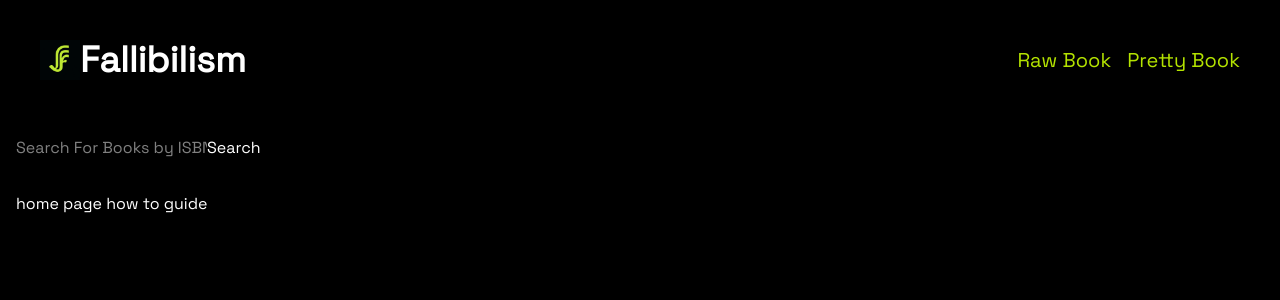
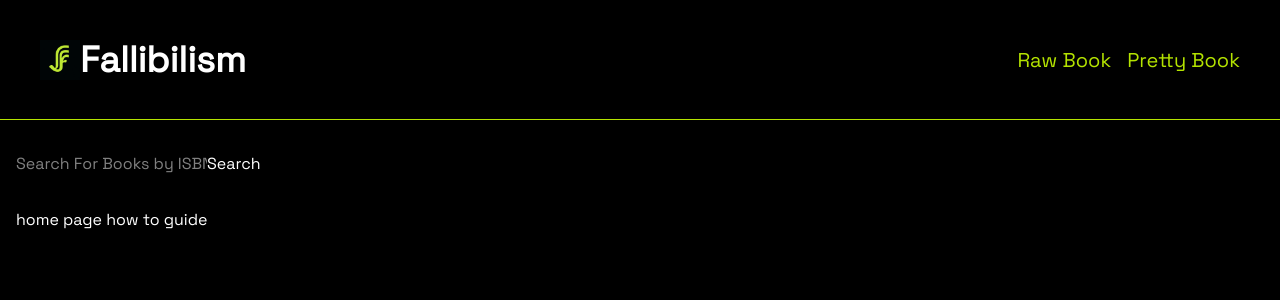
Before and after one commit to Lsmith2895/logans-library, a React (Vite) app: page /raw in a window 1280 px wide. Shown: the top 300 px of the page. Built offline with nearby package versions, Linux system fonts and the light colour scheme; no server answers.

Commit message:
add bottom border to navbar

```diff
--- a/src/components/NavBar.tsx
+++ b/src/components/NavBar.tsx
@@ -5,7 +5,7 @@ function NavBar() {
   const [menuOpen, setMenuOpen] = useState(false);
 
   return (
-    <nav className="flex h-30 items-center justify-between bg-black p-4 px-10 text-[#b4e300]">
+    <nav className="mb-4 flex h-30 items-center justify-between border-b bg-black p-4 px-10 text-[#b4e300]">
       <div className="flex items-center">
         <img src="../public/SquareLogo.png" className="w-10" aria-label="logo" />
         <Link to="/">
```
